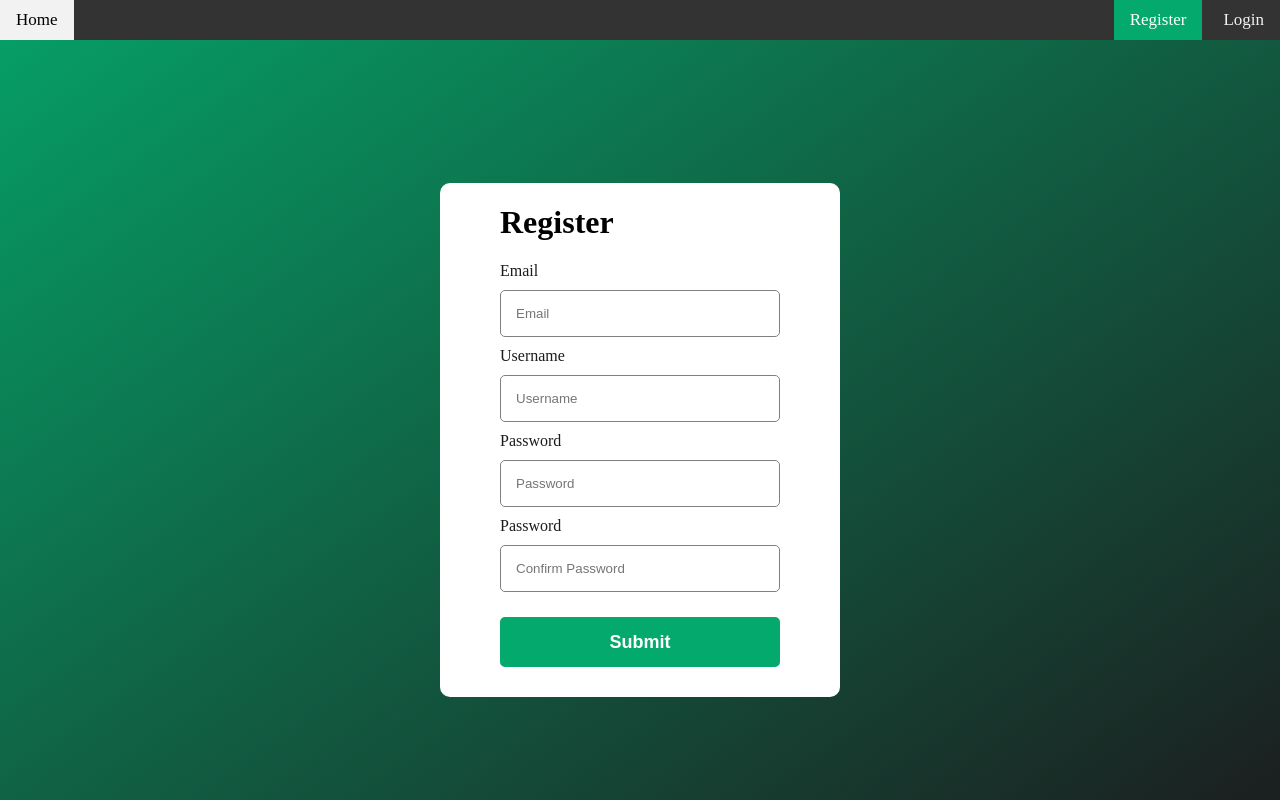
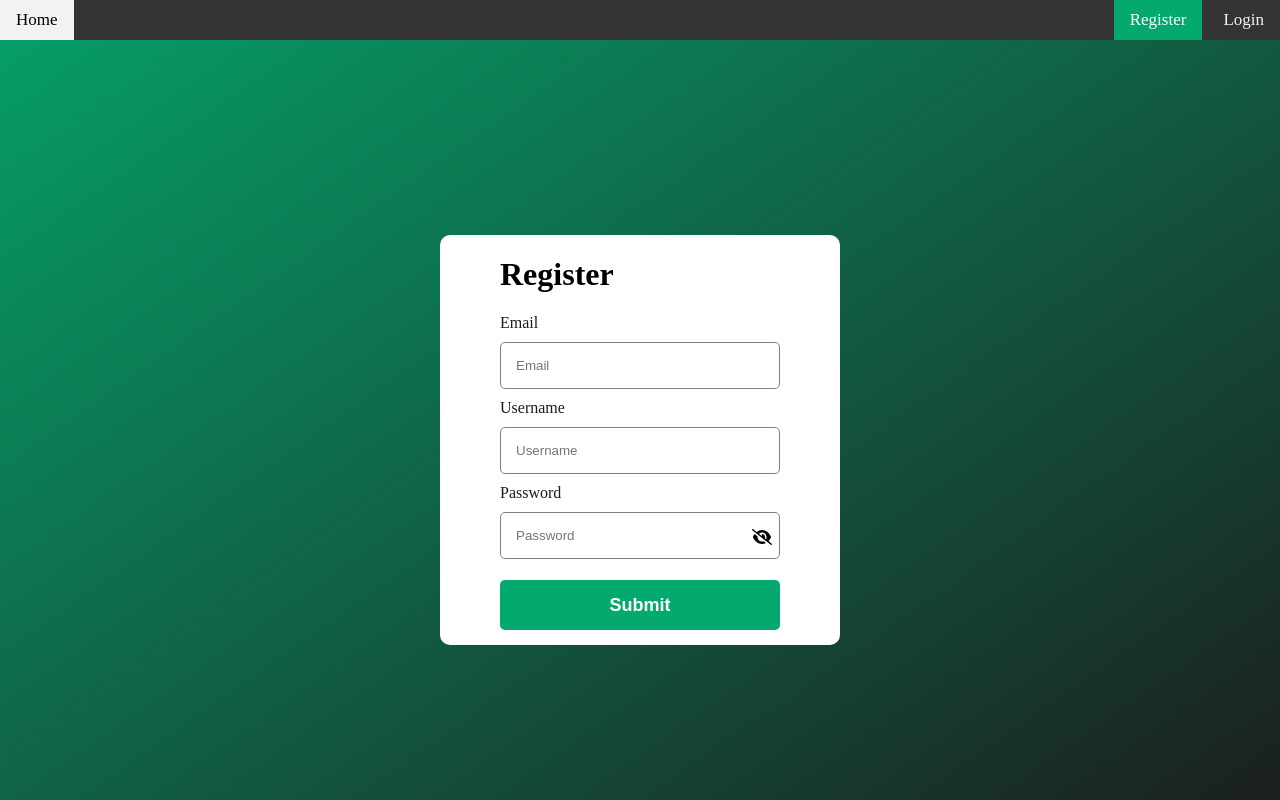
Before and after one commit to issaitorres/PlaylistProject, a React (Create React App) app in the folder client/: page /register in a window 1280 px wide. Shown: the top 800 px of the page. Built offline with nearby package versions, Linux system fonts and the light colour scheme; what chartjs-plugin-datalabels, chartjs-plugin-zoom would draw is missing.

Commit message:
fix bar graph y-axis to be whole numbers, spelling fix, removed confirmed password input in register page, added password input visibility for inputs of type password, css styles

```diff
--- a/client/src/App.css
+++ b/client/src/App.css
@@ -98,6 +98,11 @@ input {
   color: var(--default-red);
 }
 
+.link {
+  display: inline-block;
+  margin: 5px 0px 10px 0px;
+}
+
 .submit-button {
   width: 100%;
   height: 50px;
@@ -109,7 +114,7 @@ input {
   font-weight: bold;
   font-size: 18px;
   cursor: pointer;
-  margin: 15px 0px 30px 0px;
+  margin: 15px 0px 15px 0px;
   border:2px solid var(--default-green);
 }
 
--- a/client/src/components/AddPlaylist/AddPlaylist.jsx
+++ b/client/src/components/AddPlaylist/AddPlaylist.jsx
@@ -2,11 +2,13 @@ import { useState } from 'react'
 import axios from 'axios'
 import FormInput from '../FormInput/FormInput'
 import "./AddPlaylist.css"
+import { useNavigate } from 'react-router-dom'
 
 
 const AddPlaylist = ({ accessToken, fetchPlaylists }) => {
   const [playlistId, setPlaylistId] = useState("")
   const [loader, setLoader] = useState(false)
+  const navigate = useNavigate()
 
 
   const submitPlaylistId = async (event) => {
@@ -19,10 +21,14 @@ const AddPlaylist = ({ accessToken, fetchPlaylists }) => {
       var extractedPlaylistId = playlistIdRegex2.test(playlistId) ? playlistId.split('/').pop() : playlistId
 
       // compare with localstorage
-      const localStoragePlaylistInfo = window.localStorage.playlistInfo
+      const localStoragePlaylistInfo = window?.localStorage?.playlistInfo
       if(localStoragePlaylistInfo) {
         const currentPlaylistIds = JSON.parse(localStoragePlaylistInfo).map((info) => info.playlistId)
-        if(currentPlaylistIds.includes(extractedPlaylistId)) return alert("This playlist ID has already been submitted!")
+        if(currentPlaylistIds.includes(extractedPlaylistId)) {
+          navigate(`/playlist/${extractedPlaylistId}`)
+        }
+        // navigate to playlist and exit - this would submit another playlist without this return
+        return
       }
 
       setLoader(!loader)
@@ -36,7 +42,12 @@ const AddPlaylist = ({ accessToken, fetchPlaylists }) => {
           }
         })
 
-        fetchPlaylists(true, extractedPlaylistId)
+        const newPlaylistInfo = res.data
+        const localStoragePlaylistInfo = window?.localStorage?.playlistInfo
+        var parsedLocalStoragePlaylistInfo = localStoragePlaylistInfo ? JSON.parse(localStoragePlaylistInfo) : []
+        parsedLocalStoragePlaylistInfo.push(newPlaylistInfo)
+        window.localStorage.setItem("playlistInfo", JSON.stringify(parsedLocalStoragePlaylistInfo))
+        navigate(`/playlist/${playlistId}`, {state: { playlist: newPlaylistInfo }})
       } catch (err) {
         console.log(err)
       }
--- a/client/src/components/Charts/BarChart.js
+++ b/client/src/components/Charts/BarChart.js
@@ -155,7 +155,9 @@ const BarChart = ({ graph }) => {
                     color: "black"
                 },
                 ticks: {
-                    color: "black"
+                    color: "black",
+                    beginAtZero: true,
+                    callback: function(value) {if (value % 1 === 0) {return value;}}
                 }
             },
         },
--- a/client/src/components/FormInput/FormInput.css
+++ b/client/src/components/FormInput/FormInput.css
@@ -34,3 +34,25 @@
 .formInput input:invalid[focused="true"] ~ span {
     display:block;
 }
+
+.input {
+    position: relative;
+}
+
+.form-container span {
+    font-size: 14px;
+    padding: 3px;
+    color: var(--default-red);
+    display: none;
+}
+
+.formInput .field-icon {
+    width: 20px;
+    height: 20px;
+    margin: -45px 5px 15px auto
+}
+
+.password-icon {
+    width: 20px;
+    height: 20px;
+}
--- a/client/src/components/FormInput/FormInput.js
+++ b/client/src/components/FormInput/FormInput.js
@@ -1,17 +1,18 @@
 import "./FormInput.css"
 import { useState } from "react"
+import { FontAwesomeIcon } from '@fortawesome/react-fontawesome'
+import { faEye, faEyeSlash } from '@fortawesome/free-solid-svg-icons'
 
 const FormInput = (props) => {
-  const { label, errorMessage, onChange, className, id, errMsgPos=false, ...inputProps } = props
+  const { label, errorMessage, onChange, className, id, errMsgPos="", password=false, ...inputProps } = props
   const [focused, setFocused] = useState(false)
+  const [passwordVisible, setPasswordVisible] = useState(false)
 
   const handleFocus = (e) => {
     setFocused(true)
 
     if(errMsgPos) {
       var input = document.getElementsByClassName(errMsgPos)[0]
-      console.log("\n here is input")
-      console.log(input)
       if(input.validity.patternMismatch) {
         var topErrMsg = document.getElementById("top-err-msg")
         topErrMsg.style.display = "block";
@@ -22,18 +23,41 @@ const FormInput = (props) => {
     }
   }
 
+  const revealPassword = () => {
+    var passwordInput = document.getElementById("password-input")
+    passwordInput.type = passwordVisible ? "password" : "text"
+    setPasswordVisible(!passwordVisible)
+  }
+
   return (
     <div className={className}>
         {errMsgPos && <span id="top-err-msg">{errorMessage}</span>}
         <label>{label}</label>
           <input
+            id={password == "true" ? "password-input" : null}
             className={errMsgPos}
-          {...inputProps}
             onChange={onChange}
             onBlur={handleFocus}
             onFocus={() => inputProps.name === "passwordConfirmation" && setFocused(true)}
             focused={focused.toString()}
+            {...inputProps}
           />
+            {password == "true"
+              ?
+                <span
+                  className="field-icon"
+                  style={{display: "block", color: "black"}}
+                  onClick={() => revealPassword()}
+                >
+                  {
+                    passwordVisible
+                      ? <FontAwesomeIcon icon={faEye} className="password-icon"/>
+                      : <FontAwesomeIcon icon={faEyeSlash} className="password-icon"/>
+                  }
+                </span>
+              :
+                  null
+            }
         {!errMsgPos && <span>{errorMessage}</span>}
     </div>
   )
--- a/client/src/pages/auth/login.js
+++ b/client/src/pages/auth/login.js
@@ -90,12 +90,17 @@ const Login = () => {
             value={loginData[input.name]}
             onChange={onChange}
             className="formInput formInput-register-login-width"
+            password={`${input.type == "password" ? true : false}`}
+
             {...input} // pass all other key: values
           />
         ))}
         <button className="submit-button">
           <div className={`${loader && 'loader'}`}>{!loader && "Submit"}</div>
         </button>
+        <a href="http://localhost:3000/register" className="link">
+          Don't have an account?
+        </a>
       </form>
     </div>
   )
--- a/client/src/pages/auth/register.jsx
+++ b/client/src/pages/auth/register.jsx
@@ -13,6 +13,7 @@ const Register = () => {
   })
   const navigate = useNavigate()
   const [loader, setLoader] = useState(false)
+  const [warning, setWarning] = useState(false)
 
 
   const handleSubmit = async (event) => {
@@ -24,7 +25,7 @@ const Register = () => {
 
     } catch (err) {
       setLoader(false)
-      alert(err.response.data.message)
+      setWarning(err.response.data.message)
     }
   }
 
@@ -59,19 +60,10 @@ const Register = () => {
       errorMessage: "password should be 8-20 characters and include at least 1 letter, 1 number, and 1 special character",
 
     },
-    {
-      id: 4,
-      name: "passwordConfirmation",
-      type: "password",
-      placeholder: "Confirm Password",
-      label: "Password",
-      required: true,
-      pattern: registerUserData.password,
-      errorMessage: "passwords must match"
-    }
   ]
 
   const onChange = (e) => {
+    setWarning(false)
     setRegisterUserData({...registerUserData, [e.target.name]: e.target.value})
   }
 
@@ -79,17 +71,18 @@ const Register = () => {
     <div className="page">
       <form onSubmit={handleSubmit} className="form">
         <h1> Register</h1>
+        {warning ? <div className="warning">{warning}</div> : null}
         {inputs.map((input) => (
           <FormInput
             key={input.id}
             value={registerUserData[input.name]}
             onChange={onChange}
             className="formInput formInput-register-login-width"
+            password={`${input.type == "password" ? true : false}`}
             {...input} // pass all other key: values
           />
         ))}
         <button className="submit-button">
-          {/* Submit */}
           <div className={`${loader && 'loader'}`}>{!loader && "Submit"}</div>
         </button>
       </form>
```
Also changed, not shown: 1 other file (tests, documents, lock files or other folders). Lines whose indentation alone changed are shown as unchanged.
